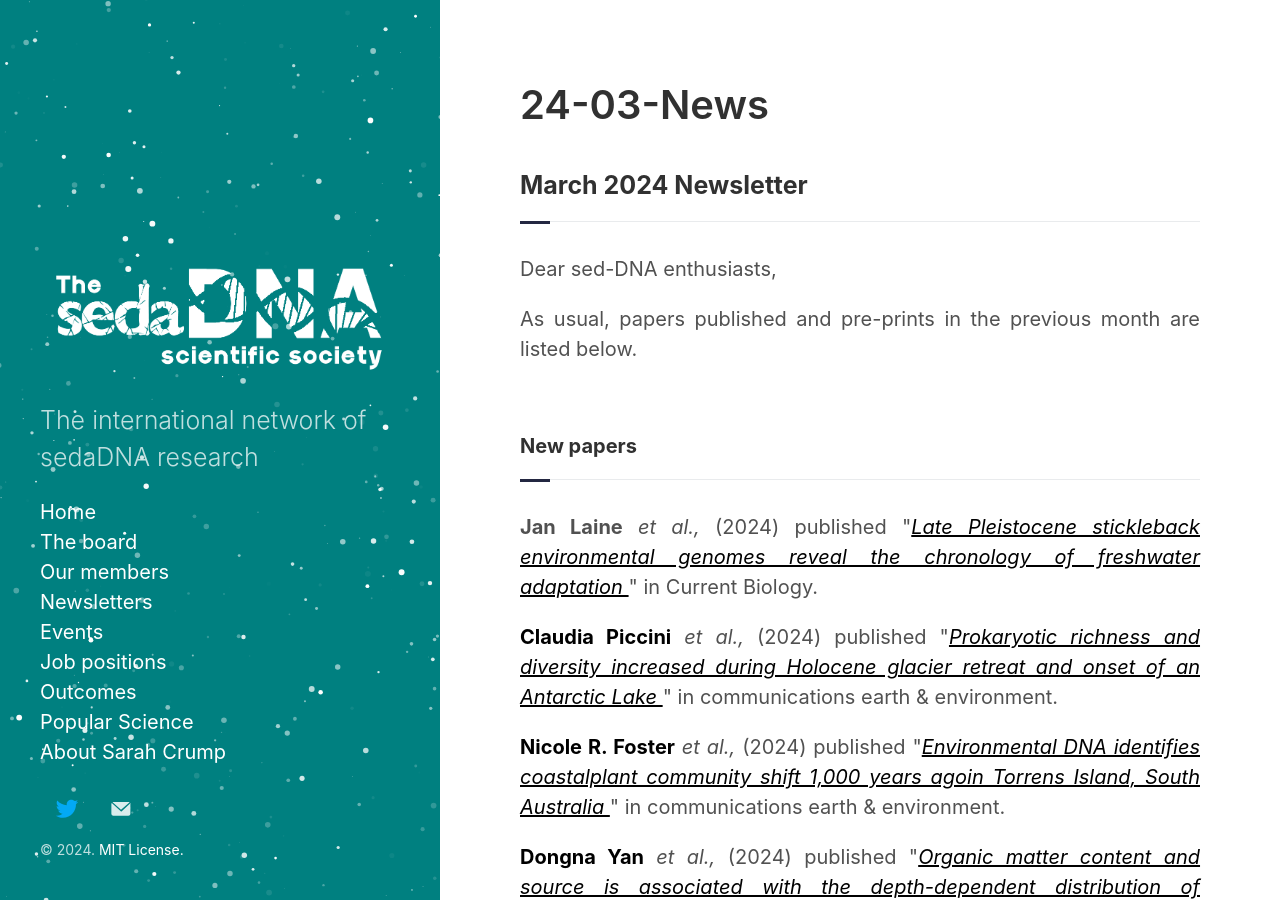
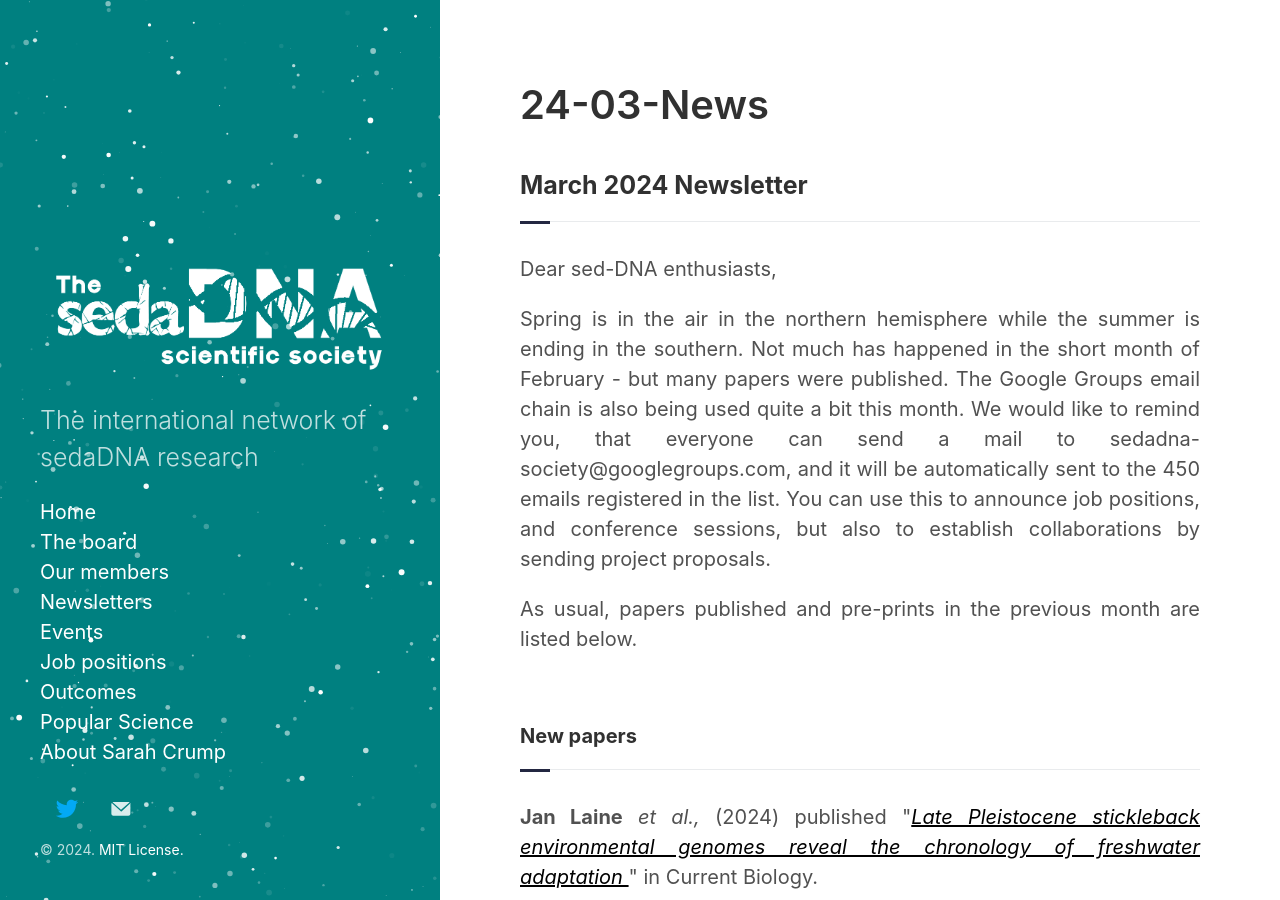
Before and after one commit to sedadna/sedadna.github.io, a Jekyll site: the page built from category/news/24-03.md, in a window 1280 px wide and 900 px high. Built offline with Jekyll 4.4.1, drawn with Linux system fonts in a browser that asks for light colours.

Commit message:
Add files via upload

```diff
--- a/category/news/24-03.md
+++ b/category/news/24-03.md
@@ -9,7 +9,8 @@ title: 24-03-News
 
 <div class="intro">
 <p> Dear sed-DNA enthusiasts,</p>
-<p></p>
+
+<p>Spring is in the air in the northern hemisphere while the summer is ending in the southern. Not much has happened in the short month of February - but many papers were published. The Google Groups email chain is also being used quite a bit this month. We would like to remind you, that everyone can send a mail to sedadna-society@googlegroups.com, and it will be automatically sent to the 450 emails registered in the list. You can use this to announce job positions, and conference sessions, but also to establish collaborations by sending project proposals. </p>
 
 <p>As usual, papers published and pre-prints in the previous month are listed below.</p>
 
```
